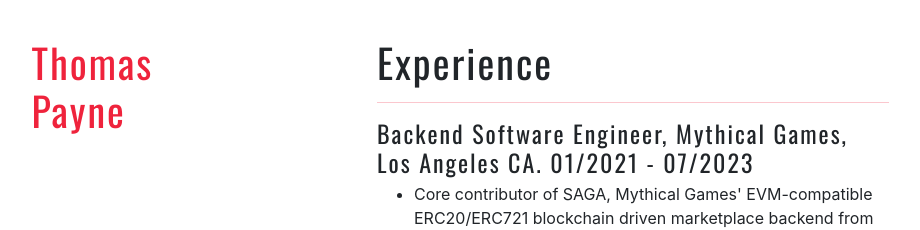
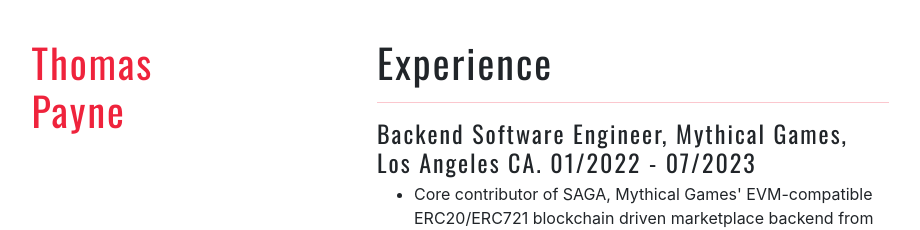
Before and after one commit to itsthetombomb/itsthetombomb, a React (Create React App) app: page / in a window 1280 px wide. Shown: the top 230 px of the page, without its empty margins (7-927 px from the left). Built offline with nearby package versions, Linux system fonts and the light colour scheme; the HTML template or start-up script is replaced by a standard one.

Commit message:
Correct resume typo

```diff
--- a/src/components/experience.tsx
+++ b/src/components/experience.tsx
@@ -8,7 +8,7 @@
             <div className="job">
             <h1>Experience</h1>
             <hr/>
-                <h4>Backend Software Engineer, Mythical Games, Los Angeles CA. 01/2021 - 07/2023</h4>
+                <h4>Backend Software Engineer, Mythical Games, Los Angeles CA. 01/2022 - 07/2023</h4>
                 <ul>
                     <li>Core contributor of SAGA, Mythical Games' EVM-compatible ERC20/ERC721 blockchain driven marketplace backend from inception to launch (third largest NFT blockchain by transaction volume)</li>
                     <li>Maintain and improve SDKs and APIs that wrap blockchain smart contracts for use in NFL Rivals and Nitro Nation mobile games</li>
```
Also changed, not shown: 1 other file (tests, documents, lock files or other folders).
